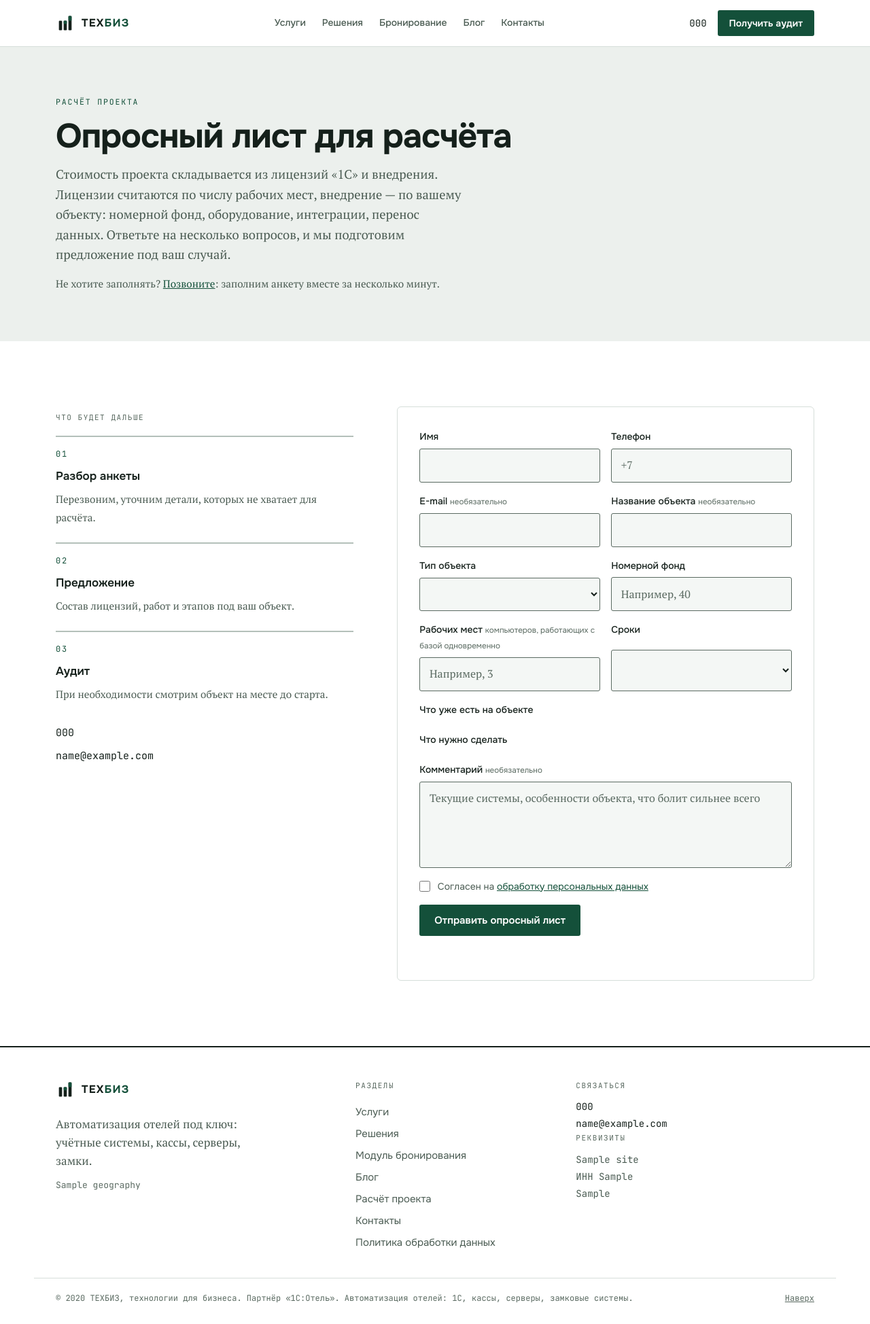
After one commit to 1997-LeVoN-2020/texbiz, a Django app: template templates/web/estimate.html in a window 1280 px wide. The commit adds this page. Shown: the whole page at 68% size. Run offline with Django 5.2, Linux system fonts and the light colour scheme; the template is opened without the code that fills it: most values are stand-ins (such as "Sample title", 1, 10 or a date in 2020); lists and menus that the app fills with data are empty.

Commit message:
Add the project estimate questionnaire at /raschet/
A longer form for people who want a quote rather than an audit call:
object name, workplaces, what is already in place, what needs doing,
timeline. The extra answers fold into the lead message, so the Lead
model, the e-mail and the Telegram notice stay unchanged; errors return
to the questionnaire page instead of the contacts page.

Co-Authored-By: Claude Opus 5 <noreply@anthropic.com>

```diff
--- a/scripts/check_site.py
+++ b/scripts/check_site.py
@@ -61,6 +61,7 @@ def pages():
         "/resheniya/",
         "/booking/",
         "/kontakty/",
+        "/raschet/",
         "/privacy/",
         "/spasibo/",
         "/blog/",
--- a/static/css/main.css
+++ b/static/css/main.css
@@ -802,6 +802,14 @@ p { margin: 0; }
 .lead-form .btn { justify-self: start; }
 .form-status { font-family: var(--display); font-size: 14px; color: var(--ink-2); min-height: 1.2em; }
 .form-status.is-error { color: var(--error); }
+
+/* Группы галочек опросного листа */
+.choices { margin: 0; padding: 0; border: 0; display: grid; gap: .5rem; }
+.choices legend { font-family: var(--display); font-size: 14px; font-weight: 500; margin-bottom: .35rem; padding: 0; }
+.choices label { display: flex; gap: .65rem; align-items: flex-start; font-size: 15px; cursor: pointer; }
+.choices input { margin: .2rem 0 0; accent-color: var(--accent); flex: none; width: 16px; height: 16px; }
+
+.steps-compact { grid-template-columns: minmax(0, 1fr); margin-top: 1rem; margin-bottom: 2rem; }
 .hp { position: absolute; left: -9999px; width: 1px; height: 1px; overflow: hidden; }
 
 /* ---------- Статья, длинный текст ---------- */
--- a/templates/includes/footer.html
+++ b/templates/includes/footer.html
@@ -14,6 +14,7 @@
       <a href="{% url 'web:solutions' %}">Решения</a>
       <a href="{% url 'web:booking' %}">Модуль бронирования</a>
       <a href="{% url 'blog:index' %}">Блог</a>
+      <a href="{% url 'web:estimate' %}">Расчёт проекта</a>
       <a href="{% url 'web:contacts' %}">Контакты</a>
       <a href="{% url 'web:privacy' %}">Политика обработки данных</a>
     </nav>
--- /dev/null
+++ b/templates/web/estimate.html
@@ -0,0 +1,124 @@
+{% extends "base.html" %}
+
+{% block content %}
+<section class="hero hero-compact" aria-labelledby="hero-title">
+  <div class="container">
+    <p class="eyebrow">Расчёт проекта</p>
+    <h1 id="hero-title">Опросный лист для расчёта</h1>
+    <p class="lead">Стоимость проекта складывается из лицензий «1С» и внедрения. Лицензии считаются по числу рабочих мест, внедрение — по вашему объекту: номерной фонд, оборудование, интеграции, перенос данных. Ответьте на несколько вопросов, и мы подготовим предложение под ваш случай.</p>
+    <p class="hero-note">Не хотите заполнять? <a href="{{ site.phone_href }}">Позвоните</a>: заполним анкету вместе за несколько минут.</p>
+  </div>
+</section>
+
+<section class="section section-paper" id="contacts" aria-label="Опросный лист">
+  <div class="container contact-grid">
+    <div>
+      <span class="label">Что будет дальше</span>
+      <ol class="steps steps-compact">
+        <li><strong>Разбор анкеты</strong><span>Перезвоним, уточним детали, которых не хватает для расчёта.</span></li>
+        <li><strong>Предложение</strong><span>Состав лицензий, работ и этапов под ваш объект.</span></li>
+        <li><strong>Аудит</strong><span>При необходимости смотрим объект на месте до старта.</span></li>
+      </ol>
+      <ul class="contact-list">
+        <li><a href="{{ site.phone_href }}">{{ site.phone }}</a></li>
+        <li><a href="mailto:{{ site.email }}">{{ site.email }}</a></li>
+      </ul>
+    </div>
+
+    <form class="lead-form" method="post" action="{% url 'web:lead_submit' %}" novalidate data-lead-form>
+      {% csrf_token %}
+      <input type="hidden" name="form" value="raschet">
+      <input type="hidden" name="ts" value="{{ form.ts.value|default:'' }}">
+      <input type="hidden" name="source_page" value="{{ form.source_page.value|default:request.path }}">
+      <div class="hp" aria-hidden="true">
+        <label for="lead-website">Website</label>
+        <input type="text" id="lead-website" name="website" tabindex="-1" autocomplete="off">
+      </div>
+
+      <div class="form-row">
+        <div class="field{% if form.name.errors %} is-invalid{% endif %}">
+          <label for="lead-name">Имя</label>
+          <input id="lead-name" name="name" type="text" autocomplete="name" required value="{{ form.name.value|default:'' }}">
+          {% if form.name.errors %}<p class="field-error">{{ form.name.errors.0 }}</p>{% endif %}
+        </div>
+        <div class="field{% if form.phone.errors %} is-invalid{% endif %}">
+          <label for="lead-phone">Телефон</label>
+          <input id="lead-phone" name="phone" type="tel" autocomplete="tel" inputmode="tel" placeholder="+7" required value="{{ form.phone.value|default:'' }}">
+          {% if form.phone.errors %}<p class="field-error">{{ form.phone.errors.0 }}</p>{% endif %}
+        </div>
+      </div>
+
+      <div class="form-row">
+        <div class="field{% if form.email.errors %} is-invalid{% endif %}">
+          <label for="lead-email">E-mail <small>необязательно</small></label>
+          <input id="lead-email" name="email" type="email" autocomplete="email" value="{{ form.email.value|default:'' }}">
+          {% if form.email.errors %}<p class="field-error">{{ form.email.errors.0 }}</p>{% endif %}
+        </div>
+        <div class="field">
+          <label for="lead-object-name">Название объекта <small>необязательно</small></label>
+          <input id="lead-object-name" name="object_name" type="text" maxlength="150" value="{{ form.object_name.value|default:'' }}">
+        </div>
+      </div>
+
+      <div class="form-row">
+        <div class="field{% if form.object_type.errors %} is-invalid{% endif %}">
+          <label for="lead-object">Тип объекта</label>
+          <select id="lead-object" name="object_type" required>
+            {% for value, label in form.fields.object_type.choices %}
+            <option value="{{ value }}"{% if form.object_type.value == value %} selected{% endif %}>{{ label }}</option>
+            {% endfor %}
+          </select>
+        </div>
+        <div class="field{% if form.rooms_count.errors %} is-invalid{% endif %}">
+          <label for="lead-rooms">Номерной фонд</label>
+          <input id="lead-rooms" name="rooms_count" type="number" min="1" max="9999" inputmode="numeric" placeholder="Например, 40" value="{{ form.rooms_count.value|default:'' }}">
+          {% if form.rooms_count.errors %}<p class="field-error">{{ form.rooms_count.errors.0 }}</p>{% endif %}
+        </div>
+      </div>
+
+      <div class="form-row">
+        <div class="field{% if form.workplaces.errors %} is-invalid{% endif %}">
+          <label for="lead-workplaces">Рабочих мест <small>компьютеров, работающих с базой одновременно</small></label>
+          <input id="lead-workplaces" name="workplaces" type="number" min="1" max="999" inputmode="numeric" placeholder="Например, 3" value="{{ form.workplaces.value|default:'' }}">
+          {% if form.workplaces.errors %}<p class="field-error">{{ form.workplaces.errors.0 }}</p>{% endif %}
+        </div>
+        <div class="field">
+          <label for="lead-timeline">Сроки</label>
+          <select id="lead-timeline" name="timeline">
+            {% for value, label in form.fields.timeline.choices %}
+            <option value="{{ value }}"{% if form.timeline.value == value %} selected{% endif %}>{{ label }}</option>
+            {% endfor %}
+          </select>
+        </div>
+      </div>
+
+      <fieldset class="choices">
+        <legend>Что уже есть на объекте</legend>
+        {% for value, label in form.fields.systems.choices %}
+        <label><input type="checkbox" name="systems" value="{{ value }}"{% if value in form.systems.value %} checked{% endif %}><span>{{ label }}</span></label>
+        {% endfor %}
+      </fieldset>
+
+      <fieldset class="choices">
+        <legend>Что нужно сделать</legend>
+        {% for value, label in form.fields.tasks.choices %}
+        <label><input type="checkbox" name="tasks" value="{{ value }}"{% if value in form.tasks.value %} checked{% endif %}><span>{{ label }}</span></label>
+        {% endfor %}
+      </fieldset>
+
+      <div class="field">
+        <label for="lead-message">Комментарий <small>необязательно</small></label>
+        <textarea id="lead-message" name="message" rows="4" placeholder="Текущие системы, особенности объекта, что болит сильнее всего">{{ form.message.value|default:'' }}</textarea>
+      </div>
+
+      <label class="consent{% if form.consent.errors %} is-invalid{% endif %}">
+        <input type="checkbox" name="consent" value="1" required{% if form.consent.value %} checked{% endif %}>
+        <span>Согласен на <a href="{% url 'web:privacy' %}" target="_blank" rel="noopener">обработку персональных данных</a></span>
+      </label>
+
+      <button class="btn btn-primary" type="submit">Отправить опросный лист</button>
+      <p class="form-status" data-form-status aria-live="polite">{% if form.non_field_errors %}{{ form.non_field_errors.0 }}{% endif %}</p>
+    </form>
+  </div>
+</section>
+{% endblock %}
--- a/templates/web/home.html
+++ b/templates/web/home.html
@@ -12,7 +12,7 @@
         <a class="btn btn-primary" href="#contacts">Получить аудит объекта</a>
         <a class="btn btn-ghost" href="{% url 'web:services' %}">Смотреть услуги</a>
       </div>
-      <p class="hero-note">Не готовы к аудиту? <a href="{{ site.phone_href }}">Позвоните</a>: за две минуты разберёмся, что нужно.</p>
+      <p class="hero-note">Не готовы к аудиту? <a href="{{ site.phone_href }}">Позвоните</a>: за две минуты разберёмся, что нужно. Или заполните <a href="{% url 'web:estimate' %}">опросный лист</a> для расчёта проекта.</p>
       <ul class="chips" aria-label="Коротко о нас">
         <li>Партнёр «1С:Отель»</li>
         <li>Старт проекта от 5 дней</li>
--- a/web/sitemaps.py
+++ b/web/sitemaps.py
@@ -13,6 +13,7 @@ STATIC_PAGES = [
     ("web:booking", 0.9, "weekly"),
     ("web:solutions", 0.8, "monthly"),
     ("blog:index", 0.7, "weekly"),
+    ("web:estimate", 0.7, "yearly"),
     ("web:contacts", 0.6, "yearly"),
 ]
 
--- a/web/urls.py
+++ b/web/urls.py
@@ -31,6 +31,7 @@ urlpatterns = [
     path("resheniya/<slug:slug>/", views.solution_detail, name="solution"),
     path("booking/", views.booking, name="booking"),
     path("kontakty/", views.contacts, name="contacts"),
+    path("raschet/", views.estimate, name="estimate"),
     path("privacy/", views.privacy, name="privacy"),
     path("spasibo/", views.thanks, name="thanks"),
     path("send/", views.lead_submit, name="lead_submit"),
```
Also changed, not shown: web/forms.py (+56 -0 lines), web/tests.py (+24 -1 lines), web/views.py (+25 -2 lines).
